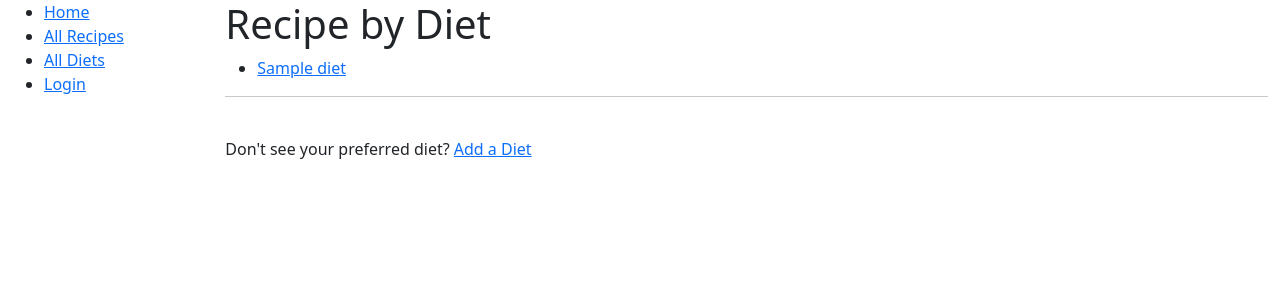
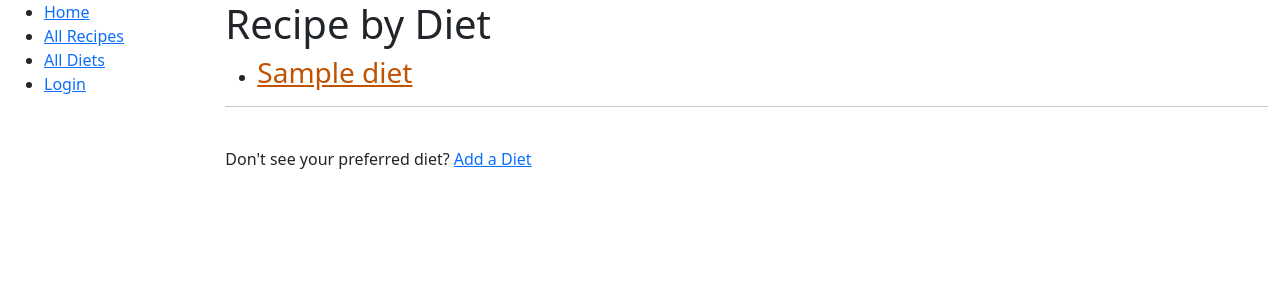
Before and after one commit to blulady/recipes3, a Django app: page /recipe/diets/ in a window 1280 px wide. Shown: the top 300 px of the page. Run offline with Django 4.2, Linux system fonts and the light colour scheme; tables that the repository leaves empty hold one stand-in row (values such as "Sample post").

Commit message:
added static files

```diff
--- /dev/null
+++ b/recipe/static/css/recipe.css
@@ -0,0 +1,3 @@
+h3 a {
+    color: #C25100;
+}
--- a/recipe/templates/base_generic.html
+++ b/recipe/templates/base_generic.html
@@ -7,7 +7,7 @@
   <link href="https://cdn.jsdelivr.net/npm/bootstrap@5.1.3/dist/css/bootstrap.min.css" rel="stylesheet" integrity="sha384-1BmE4kWBq78iYhFldvKuhfTAU6auU8tT94WrHftjDbrCEXSU1oBoqyl2QvZ6jIW3" crossorigin="anonymous">
   <!-- Add additional CSS in static file -->
   {% load static %}
-  <link rel="stylesheet" href="{% static 'css/styles.css' %}">
+  <link rel="stylesheet" href="{% static 'css/recipe.css' %}">
 </head>
 <body>
   <div class="container-fluid">
--- a/recipe/templates/recipe/diet_list.html
+++ b/recipe/templates/recipe/diet_list.html
@@ -1,4 +1,4 @@
-{% extends "base_generic.html" %}
+{% extends "base_generic.html"%}
 
 {% block content %}
   <h1>Recipe by Diet</h1>
@@ -6,7 +6,7 @@
   <ul>
     {% for diet in diet_list %}
       <li>
-        <a href="{{ diet.get_absolute_url }}">{{ diet.name }}</a>
+        <h3><a href="{{ diet.get_absolute_url }}">{{ diet.name }}</a></h3>
       </li>
     {% endfor %}
   </ul>
--- a/recipes/settings.py
+++ b/recipes/settings.py
@@ -121,7 +121,7 @@ USE_TZ = True
 # Static files (CSS, JavaScript, Images)
 # https://docs.djangoproject.com/en/4.1/howto/static-files/
 
-STATIC_URL = "static/"
+STATIC_URL = "/static/"
 
 # Default primary key field type
 # https://docs.djangoproject.com/en/4.1/ref/settings/#default-auto-field
```
Also changed, not shown: recipe/static/img/favicon-16x16.png (added).
